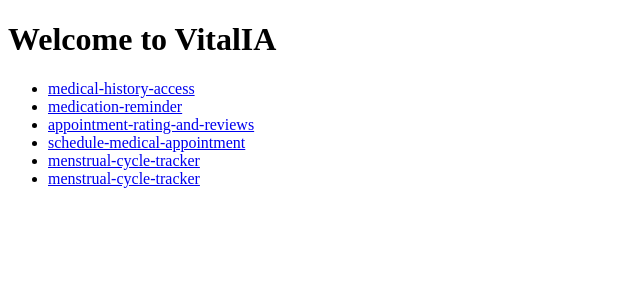
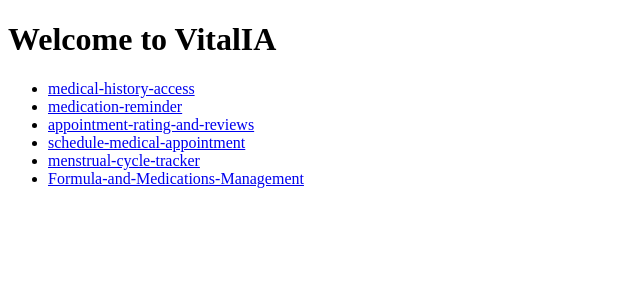
Before and after one commit to vcastrop/vitalIA, a Python web app: template vitalIA-app/src/main/resources/templates/index.html in a window 1280 px wide. Shown: the top 300 px of the page, without its empty margins (0-640 px from the left). Run offline with Jinja, Linux system fonts and the light colour scheme; the template is opened without the code that fills it, so the values that code supplies are empty.

Commit message:
fixed an error

```diff
--- a/vitalIA-app/src/main/resources/templates/index.html
+++ b/vitalIA-app/src/main/resources/templates/index.html
@@ -14,7 +14,7 @@
         <li><a href="/appointment-rating-and-reviews">appointment-rating-and-reviews</a></li>
         <li><a href="/schedule-medical-appointment">schedule-medical-appointment</a></li>
         <li><a href="/menstrual-cycle-tracker">menstrual-cycle-tracker</a></li>
-        <li><a href="/Formula-and-Medications-Management">menstrual-cycle-tracker</a></li>
+        <li><a href="/Formula-and-Medications-Management">Formula-and-Medications-Management</a></li>
         <!-- Add more links as needed -->
     </ul>
 </nav>
```
